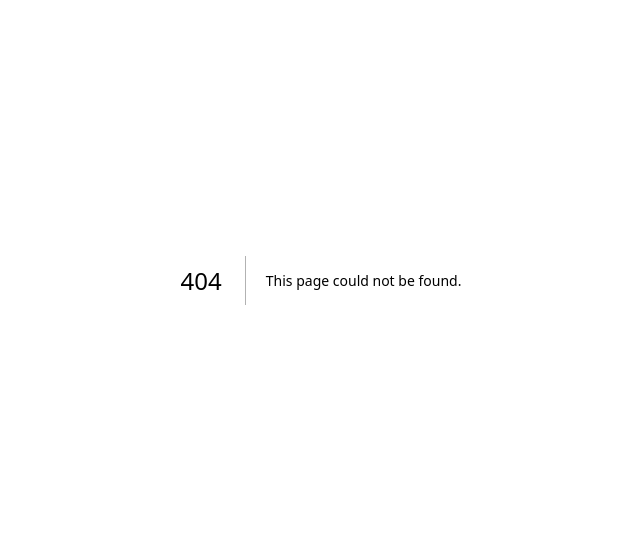
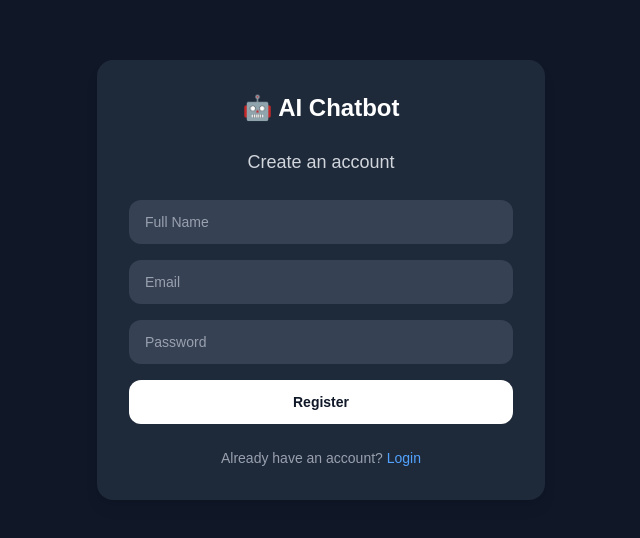
Before and after one commit to YBChandrasekhar/Ai_chat_bot, a Next.js app in the folder frontend/: page /register in a window 1280 px wide. Before the commit this address had no page. Shown: the part 120-658 px from the top of the page, without its empty margins (319-959 px from the left). Built offline with nearby package versions, Linux system fonts and the light colour scheme.

Commit message:
day5_login_regsiter_sigin

```diff
--- a/frontend/app/chat/page.tsx
+++ b/frontend/app/chat/page.tsx
@@ -1,9 +1,11 @@
 "use client";
 
 import { useState, useEffect, useRef } from "react";
+import { useRouter } from "next/navigation";
 import MessageBubble from "@/components/MessageBubble";
 import ChatInput from "@/components/ChatInput";
 import { sendMessage } from "@/services/api";
+import { useAuth } from "@/context/AuthContext";
 
 type Message = {
   role: "user" | "ai";
@@ -15,6 +17,12 @@ export default function ChatPage() {
   const [sessionId, setSessionId] = useState<string | null>(null);
   const [loading, setLoading] = useState(false);
   const bottomRef = useRef<HTMLDivElement>(null);
+  const { user, token, logout } = useAuth();
+  const router = useRouter();
+
+  useEffect(() => {
+    if (!token) router.push("/login");
+  }, [token, router]);
 
   useEffect(() => {
     bottomRef.current?.scrollIntoView({ behavior: "smooth" });
@@ -34,11 +42,27 @@ export default function ChatPage() {
     }
   };
 
+  const handleLogout = () => {
+    logout();
+    router.push("/login");
+  };
+
+  if (!token) return null;
+
   return (
     <div className="flex flex-col h-screen bg-gray-900">
       {/* Header */}
-      <div className="px-6 py-4 bg-gray-800 text-white font-semibold text-lg shadow border-b border-gray-700">
-        🤖 AI Chatbot
+      <div className="px-6 py-4 bg-gray-800 text-white font-semibold text-lg shadow border-b border-gray-700 flex justify-between items-center">
+        <span>🤖 AI Chatbot</span>
+        <div className="flex items-center gap-3">
+          <span className="text-sm text-gray-400">Hi, {user?.name}</span>
+          <button
+            onClick={handleLogout}
+            className="text-sm px-3 py-1 bg-red-600 hover:bg-red-700 text-white rounded-lg"
+          >
+            Logout
+          </button>
+        </div>
       </div>
 
       {/* Messages */}
--- a/frontend/app/layout.tsx
+++ b/frontend/app/layout.tsx
@@ -1,33 +1,22 @@
 import type { Metadata } from "next";
 import { Geist, Geist_Mono } from "next/font/google";
 import "./globals.css";
+import { AuthProvider } from "@/context/AuthContext";
 
-const geistSans = Geist({
-  variable: "--font-geist-sans",
-  subsets: ["latin"],
-});
-
-const geistMono = Geist_Mono({
-  variable: "--font-geist-mono",
-  subsets: ["latin"],
-});
+const geistSans = Geist({ variable: "--font-geist-sans", subsets: ["latin"] });
+const geistMono = Geist_Mono({ variable: "--font-geist-mono", subsets: ["latin"] });
 
 export const metadata: Metadata = {
-  title: "Create Next App",
-  description: "Generated by create next app",
+  title: "AI Chatbot",
+  description: "AI powered chatbot",
 };
 
-export default function RootLayout({
-  children,
-}: Readonly<{
-  children: React.ReactNode;
-}>) {
+export default function RootLayout({ children }: { children: React.ReactNode }) {
   return (
-    <html
-      lang="en"
-      className={`${geistSans.variable} ${geistMono.variable} h-full antialiased`}
-    >
-      <body className="min-h-full flex flex-col">{children}</body>
+    <html lang="en" className={`${geistSans.variable} ${geistMono.variable} h-full`}>
+      <body className="min-h-full">
+        <AuthProvider>{children}</AuthProvider>
+      </body>
     </html>
   );
 }
--- /dev/null
+++ b/frontend/app/login/page.tsx
@@ -0,0 +1,77 @@
+"use client";
+
+import { useState } from "react";
+import { useRouter } from "next/navigation";
+import Link from "next/link";
+import { login } from "@/services/api";
+import { useAuth } from "@/context/AuthContext";
+
+export default function LoginPage() {
+  const [email, setEmail] = useState("");
+  const [password, setPassword] = useState("");
+  const [error, setError] = useState("");
+  const [loading, setLoading] = useState(false);
+  const { loginUser } = useAuth();
+  const router = useRouter();
+
+  const handleSubmit = async (e: React.FormEvent) => {
+    e.preventDefault();
+    setError("");
+    setLoading(true);
+    try {
+      const res = await login(email, password);
+      loginUser(res.data.token, res.data.user);
+      router.push("/chat");
+    } catch (err: unknown) {
+      const axiosErr = err as { response?: { data?: { message?: string } } };
+      setError(axiosErr?.response?.data?.message || "Login failed");
+    } finally {
+      setLoading(false);
+    }
+  };
+
+  return (
+    <div className="min-h-screen bg-gray-900 flex items-center justify-center px-4">
+      <div className="bg-gray-800 p-8 rounded-2xl shadow-lg w-full max-w-md">
+        <h1 className="text-2xl font-bold text-white mb-6 text-center">🤖 AI Chatbot</h1>
+        <h2 className="text-lg text-gray-300 mb-6 text-center">Login to your account</h2>
+
+        {error && <p className="text-red-400 text-sm mb-4 text-center">{error}</p>}
+
+        <form onSubmit={handleSubmit} className="flex flex-col gap-4">
+          <input
+            type="email"
+            placeholder="Email"
+            value={email}
+            onChange={(e) => setEmail(e.target.value)}
+            required
+            className="px-4 py-3 bg-gray-700 text-white placeholder-gray-400 rounded-xl outline-none focus:ring-2 focus:ring-blue-500 text-sm"
+          />
+          <input
+            type="password"
+            placeholder="Password"
+            value={password}
+            onChange={(e) => setPassword(e.target.value)}
+            required
+            autoComplete="current-password"
+            className="px-4 py-3 bg-gray-700 text-white placeholder-gray-400 rounded-xl outline-none focus:ring-2 focus:ring-blue-500 text-sm"
+          />
+          <button
+            type="submit"
+            disabled={loading}
+            className="py-3 bg-white text-gray-900 font-semibold rounded-xl hover:bg-gray-200 disabled:opacity-50 text-sm"
+          >
+            {loading ? "Logging in..." : "Login"}
+          </button>
+        </form>
+
+        <p className="text-gray-400 text-sm text-center mt-6">
+          Don&apos;t have an account?{" "}
+          <Link href="/register" className="text-blue-400 hover:underline">
+            Register
+          </Link>
+        </p>
+      </div>
+    </div>
+  );
+}
--- a/frontend/app/page.tsx
+++ b/frontend/app/page.tsx
@@ -1,5 +1,20 @@
-import { redirect } from "next/navigation";
+"use client";
+
+import { useEffect } from "react";
+import { useRouter } from "next/navigation";
+import { useAuth } from "@/context/AuthContext";
 
 export default function Home() {
-  redirect("/chat");
+  const { token } = useAuth();
+  const router = useRouter();
+
+  useEffect(() => {
+    if (token) {
+      router.push("/chat");
+    } else {
+      router.push("/login");
+    }
+  }, [token, router]);
+
+  return null;
 }
--- /dev/null
+++ b/frontend/app/register/page.tsx
@@ -0,0 +1,86 @@
+"use client";
+
+import { useState } from "react";
+import { useRouter } from "next/navigation";
+import Link from "next/link";
+import { register } from "@/services/api";
+import { useAuth } from "@/context/AuthContext";
+
+export default function RegisterPage() {
+  const [name, setName] = useState("");
+  const [email, setEmail] = useState("");
+  const [password, setPassword] = useState("");
+  const [error, setError] = useState("");
+  const [loading, setLoading] = useState(false);
+  const { loginUser } = useAuth();
+  const router = useRouter();
+
+  const handleSubmit = async (e: React.FormEvent) => {
+    e.preventDefault();
+    setError("");
+    setLoading(true);
+    try {
+      const res = await register(name, email, password);
+      loginUser(res.data.token, res.data.user);
+      router.push("/chat");
+    } catch (err: unknown) {
+      const axiosErr = err as { response?: { data?: { message?: string } } };
+      setError(axiosErr?.response?.data?.message || "Registration failed");
+    } finally {
+      setLoading(false);
+    }
+  };
+
+  return (
+    <div className="min-h-screen bg-gray-900 flex items-center justify-center px-4">
+      <div className="bg-gray-800 p-8 rounded-2xl shadow-lg w-full max-w-md">
+        <h1 className="text-2xl font-bold text-white mb-6 text-center">🤖 AI Chatbot</h1>
+        <h2 className="text-lg text-gray-300 mb-6 text-center">Create an account</h2>
+
+        {error && <p className="text-red-400 text-sm mb-4 text-center">{error}</p>}
+
+        <form onSubmit={handleSubmit} className="flex flex-col gap-4">
+          <input
+            type="text"
+            placeholder="Full Name"
+            value={name}
+            onChange={(e) => setName(e.target.value)}
+            required
+            className="px-4 py-3 bg-gray-700 text-white placeholder-gray-400 rounded-xl outline-none focus:ring-2 focus:ring-blue-500 text-sm"
+          />
+          <input
+            type="email"
+            placeholder="Email"
+            value={email}
+            onChange={(e) => setEmail(e.target.value)}
+            required
+            className="px-4 py-3 bg-gray-700 text-white placeholder-gray-400 rounded-xl outline-none focus:ring-2 focus:ring-blue-500 text-sm"
+          />
+          <input
+            type="password"
+            placeholder="Password"
+            value={password}
+            onChange={(e) => setPassword(e.target.value)}
+            required
+            autoComplete="new-password"
+            className="px-4 py-3 bg-gray-700 text-white placeholder-gray-400 rounded-xl outline-none focus:ring-2 focus:ring-blue-500 text-sm"
+          />
+          <button
+            type="submit"
+            disabled={loading}
+            className="py-3 bg-white text-gray-900 font-semibold rounded-xl hover:bg-gray-200 disabled:opacity-50 text-sm"
+          >
+            {loading ? "Creating account..." : "Register"}
+          </button>
+        </form>
+
+        <p className="text-gray-400 text-sm text-center mt-6">
+          Already have an account?{" "}
+          <Link href="/login" className="text-blue-400 hover:underline">
+            Login
+          </Link>
+        </p>
+      </div>
+    </div>
+  );
+}
--- /dev/null
+++ b/frontend/context/AuthContext.tsx
@@ -0,0 +1,50 @@
+"use client";
+
+import { createContext, useContext, useState, useEffect, ReactNode } from "react";
+
+type User = { id: string; name: string; email: string };
+
+type AuthContextType = {
+  user: User | null;
+  token: string | null;
+  loginUser: (token: string, user: User) => void;
+  logout: () => void;
+};
+
+const AuthContext = createContext<AuthContextType>({} as AuthContextType);
+
+export const AuthProvider = ({ children }: { children: ReactNode }) => {
+  const [user, setUser] = useState<User | null>(null);
+  const [token, setToken] = useState<string | null>(null);
+
+  useEffect(() => {
+    const savedToken = localStorage.getItem("token");
+    const savedUser = localStorage.getItem("user");
+    if (savedToken && savedUser) {
+      setToken(savedToken);
+      setUser(JSON.parse(savedUser));
+    }
+  }, []);
+
+  const loginUser = (token: string, user: User) => {
+    localStorage.setItem("token", token);
+    localStorage.setItem("user", JSON.stringify(user));
+    setToken(token);
+    setUser(user);
+  };
+
+  const logout = () => {
+    localStorage.removeItem("token");
+    localStorage.removeItem("user");
+    setToken(null);
+    setUser(null);
+  };
+
+  return (
+    <AuthContext.Provider value={{ user, token, loginUser, logout }}>
+      {children}
+    </AuthContext.Provider>
+  );
+};
+
+export const useAuth = () => useContext(AuthContext);
```
